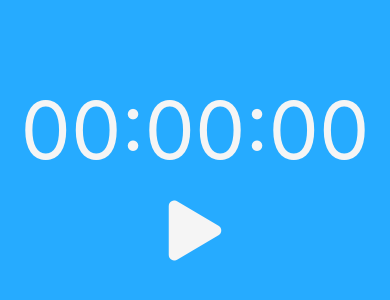
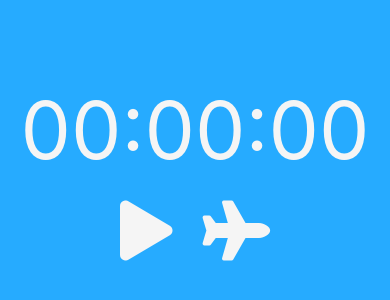
Before and after one commit to TCsTheMechanic/foccus, a React Native app: screen / in a window 390 px wide. Shown: the part 250-550 px from the top of the page. Built offline with nearby package versions, Linux system fonts and the light colour scheme.

Commit message:
Create airplane mode button

```diff
--- a/src/pages/Home/Home.tsx
+++ b/src/pages/Home/Home.tsx
@@ -5,14 +5,19 @@ import IconButton from '../../components/IconButton/IconButton';
 import TimeDisplay from '../../components/TimeDisplay/TimeDisplay';
 
 const Home: React.FC = () => {
-  const [buttonIcon, setButtonIcon] = useState('play')
+  const [startStopIcon, setStartStopIcon] = useState('play')
+  const [planeIcon, setPlaneIcon] = useState('plane')
 
   function toggleTimer() {
-    buttonIcon === 'play' ? setButtonIcon('stop') : setButtonIcon('play')
+    startStopIcon === 'play' ? setStartStopIcon('stop') : setStartStopIcon('play')
+  }
+
+  function tooglePlane() {
+    planeIcon === 'plane' ? setPlaneIcon('plane-slash') : setPlaneIcon('plane')
   }
 
   return (
-    <View style={ homeStyles.home }>
+    <View style={homeStyles.home}>
       <StatusBar
         barStyle='light-content'
         backgroundColor='transparent'
@@ -20,13 +25,19 @@ const Home: React.FC = () => {
       />
 
       <TimeDisplay
-        buttonStatus={ buttonIcon }
+        buttonStatus={startStopIcon}
       />
 
-      <IconButton
-        buttonIcon={ buttonIcon }
-        onPress={ toggleTimer }
-      />
+      <View style={homeStyles.buttonsView}>
+        <IconButton
+          buttonIcon={startStopIcon}
+          onPress={toggleTimer}
+        />
+        <IconButton
+          buttonIcon={planeIcon}
+          onPress={tooglePlane}
+        />
+      </View>
     </View>
   );
 }
--- a/src/pages/Home/homeStyles.ts
+++ b/src/pages/Home/homeStyles.ts
@@ -9,4 +9,10 @@ export const homeStyles = StyleSheet.create({
     alignItems: 'center',
     backgroundColor: theme.colors.background,
   },
+  buttonsView: {
+    flexDirection: 'row',
+    justifyContent: 'space-between',
+    alignItems: 'center',
+    width: 150,
+  }
 })
```
